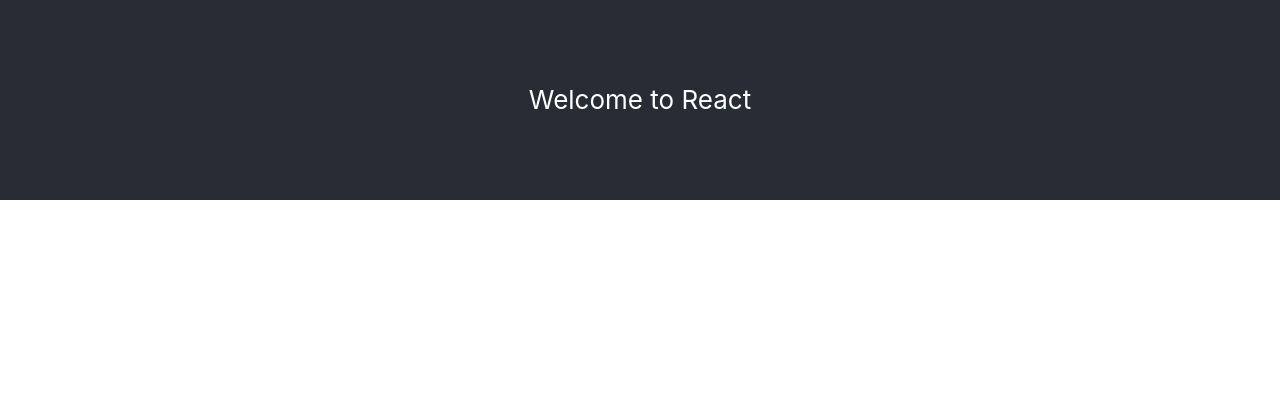
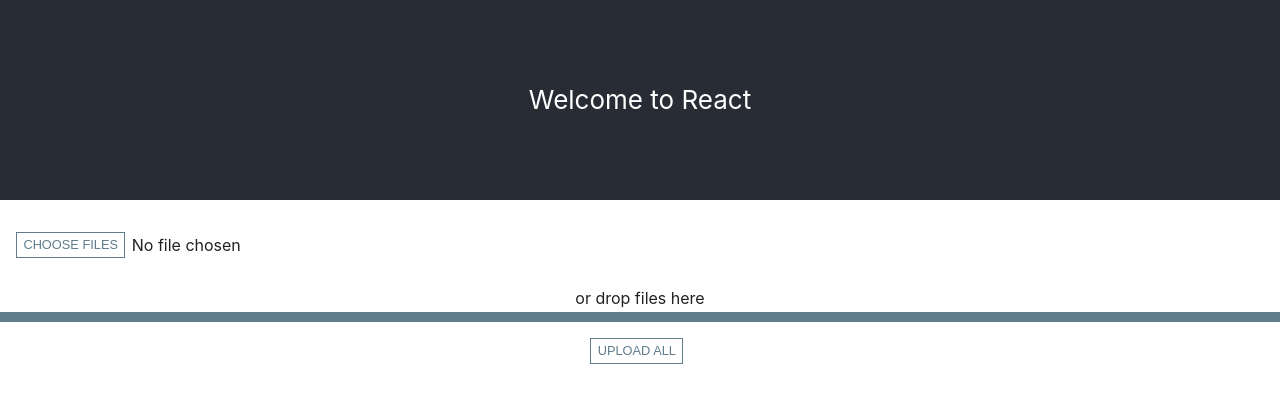
Before and after one commit to SumedhaKulkarni/react-common-components, a React (Create React App) app: page / in a window 1280 px wide. Shown: the top 394 px of the page. Built offline with nearby package versions, Linux system fonts and the light colour scheme; the HTML template or start-up script is replaced by a standard one.

Commit message:
feat(FileUpload): Drag and drop feature added

```diff
--- a/src/App.js
+++ b/src/App.js
@@ -1,11 +1,13 @@
 import React from 'react';
 import './App.css';
+import FileUpload from './core/atoms/FileUpload/FileUpload';
 
 const App = () => (
   <div className="App">
     <header className="App-header">
       <h2>Welcome to React</h2>
     </header>
+    <FileUpload />
   </div>
 );
 
--- a/src/core/atoms/FileUpload/FileUpload.js
+++ b/src/core/atoms/FileUpload/FileUpload.js
@@ -44,10 +44,11 @@
     const [fileList, setFileList] = useState([]);
     const [fileExt, setFileExt] = useState('');
     const [fileNames, setFileNames] = useState('No file chosen');
+    const [hoverState, setHoverState] = useState(null);
     let textInput = null;
     const dragClasses = [
-        styles.fileDrag
-        //this.state.hoverState
+        styles.fileDrag,
+        hoverState
     ].join(' ').trim();
 
     useEffect(() => {
@@ -73,8 +74,16 @@
         }
     }
 
-    const handleDragOver = () => {
-
+    const handleDragOver = (e) => {
+        if ('preventDefault' in e) {
+            e.stopPropagation();
+            e.preventDefault();
+        }
+        if (e.type === 'dragover') {
+            setHoverState(styles.hover);
+        } else {
+            return;
+        }
     };
 
     const selectFile = (e) => {
@@ -87,10 +96,10 @@
     };
 
     const removeItem = (index) => {
-        console.log(index)
-        let list = fileList;
-        list.splice(index, 1);
-        setFileList(list);
+        // console.log(index)
+        // let list = fileList;
+        // list.splice(index, 1);
+        setFileList(fileList.splice(index, 1));
     };
 
     const removeFile = (file) => {
```
